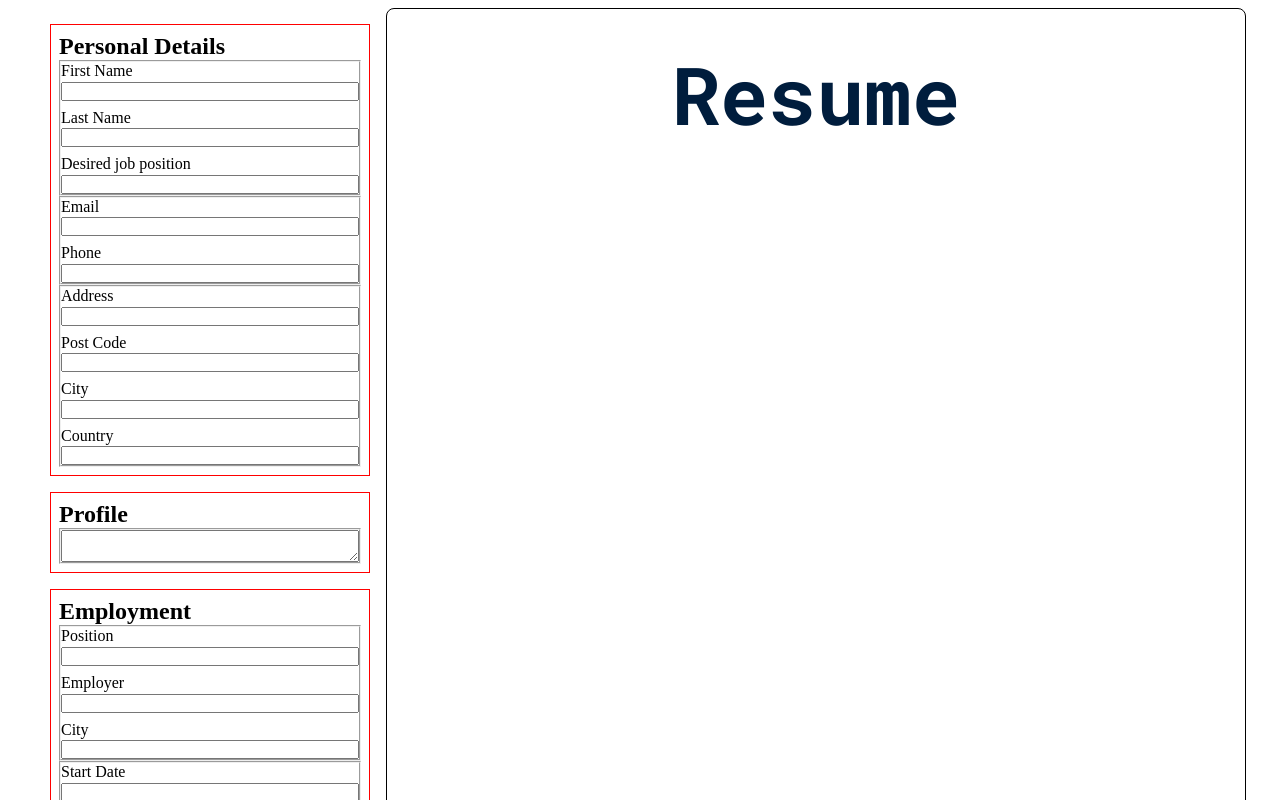
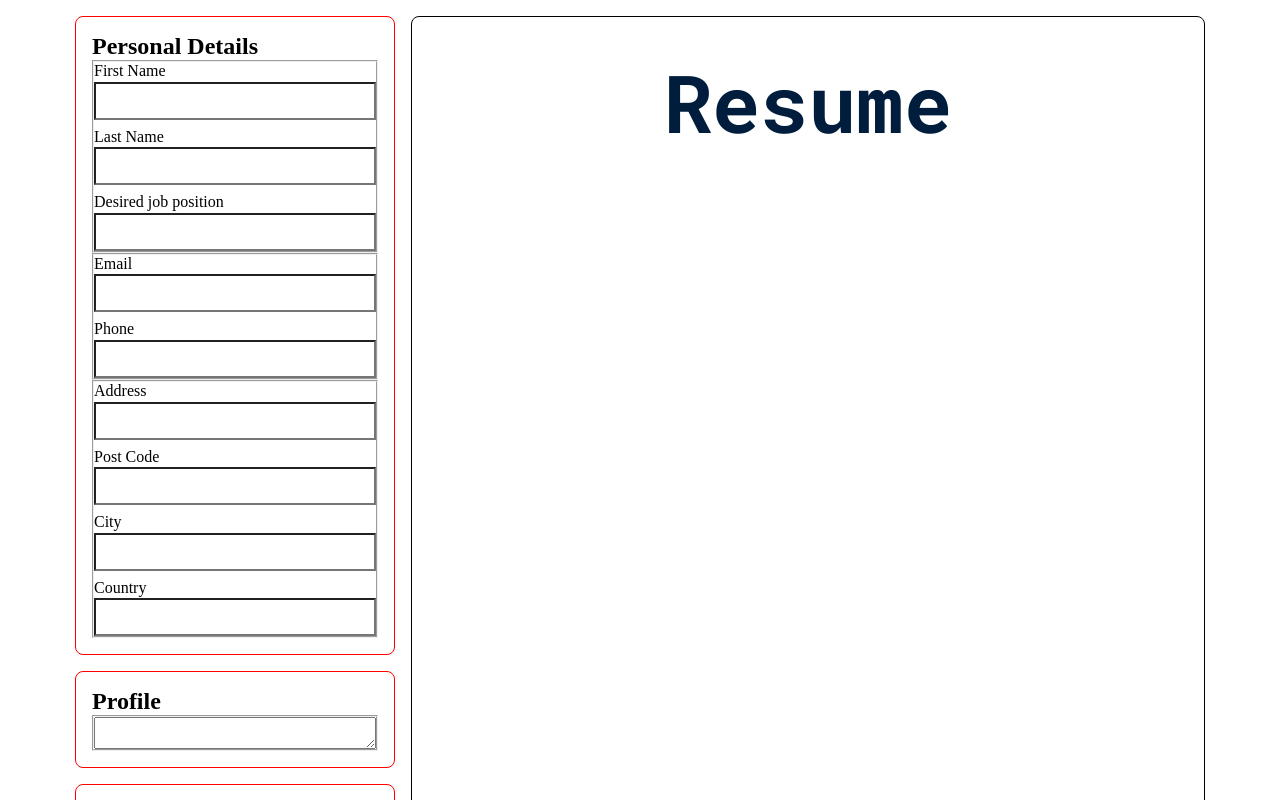
Before and after one commit to dejanpls/cvmaker, a React (Vite) app: page / in a window 1280 px wide. Shown: the top 800 px of the page. Built offline with nearby package versions, Linux system fonts and the light colour scheme.

Commit message:
style: position inputs section and its children accordingly

```diff
--- a/src/App.jsx
+++ b/src/App.jsx
@@ -9,6 +9,7 @@ import {
 import RenderEmploymentSection from "./components/sections/RenderEmploymentSection";
 import RenderEducationSection from "./components/sections/RenderEducationSection";
 import CVPreview from "./components/CVPreview";
+import "./styles/styles.css";
 import "./styles/inputs.css";
 
 function App() {
--- a/src/styles/cv.css
+++ b/src/styles/cv.css
@@ -11,8 +11,12 @@ section.cv * {
 section.cv {
   border: 1px solid black;
   border-radius: 0.5rem;
-  min-width: 794px;
-  min-height: 1123px;
+
+  aspect-ratio: 210 / 297;
+  width: 100%;
+  max-width: 794px;
+  height: auto;
+
   padding: 2rem;
 }
 
--- a/src/styles/inputs.css
+++ b/src/styles/inputs.css
@@ -1,20 +1,34 @@
 div#root {
   display: flex;
   justify-content: center;
-  flex-wrap: wrap;
+  height: 100vh;
+  align-items: flex-start;
+  gap: 1rem;
+  padding: 1rem;
 }
 
-section.inputs * {
-  margin: 0;
-  padding: 0;
-  box-sizing: border-box;
+section.inputs section:nth-child(1) {
+  margin-top: 0;
+}
+
+section.inputs {
+  display: flex;
+  flex-direction: column;
+  gap: 1rem;
 }
 
 section.inputs section {
   min-width: 320px;
-  padding: 8px;
-  margin: 1rem;
+  padding: 1rem;
   border: 1px solid red;
+  border-radius: 0.5rem;
+}
+
+input {
+  font-size: 1rem;
+  padding: 0.5rem 0.75rem;
+  background-color: #fff;
+  color: #001d3d;
 }
 
 .sr-only {
@@ -40,3 +54,5 @@ div.input {
   flex-direction: column;
   gap: 0.1rem;
 }
+
+/* use media queries to scale the font sizes down appropriately */
--- /dev/null
+++ b/src/styles/styles.css
@@ -0,0 +1,5 @@
+* {
+  margin: 0;
+  padding: 0;
+  box-sizing: border-box;
+}
```
